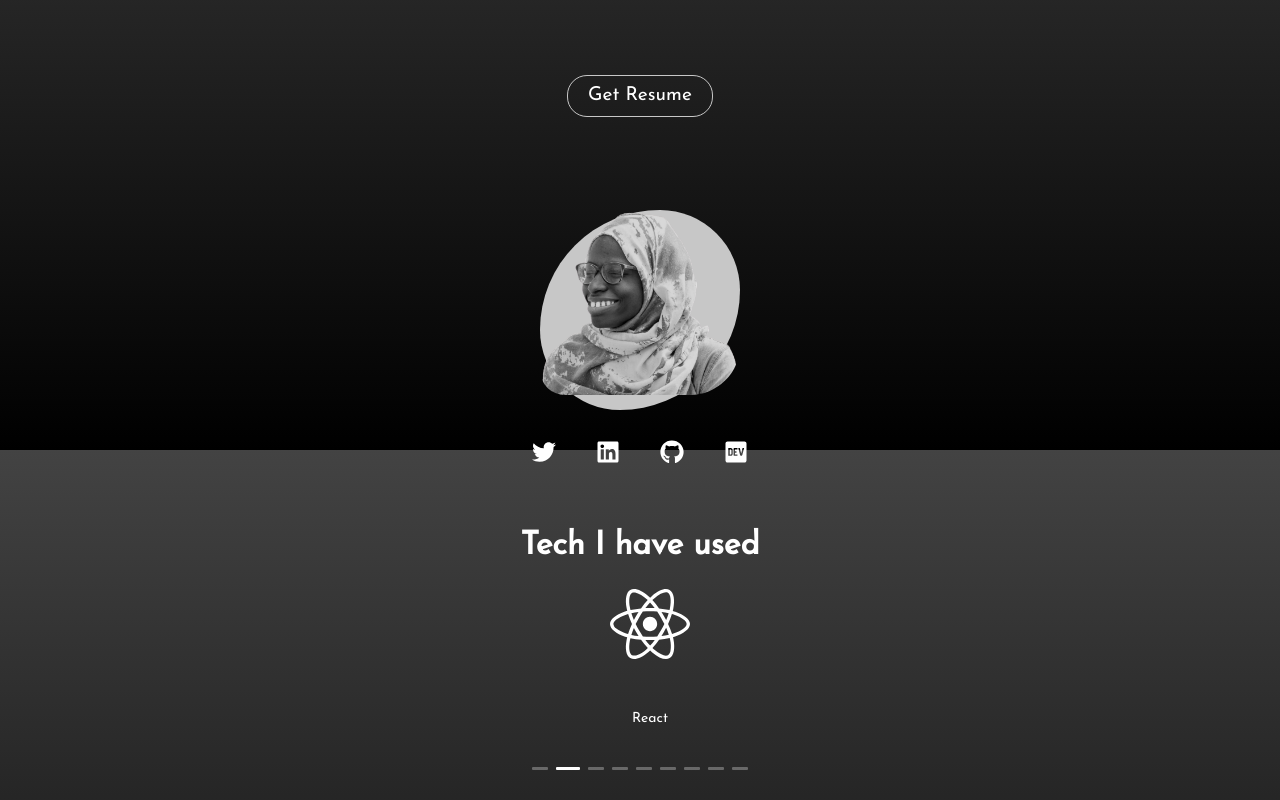
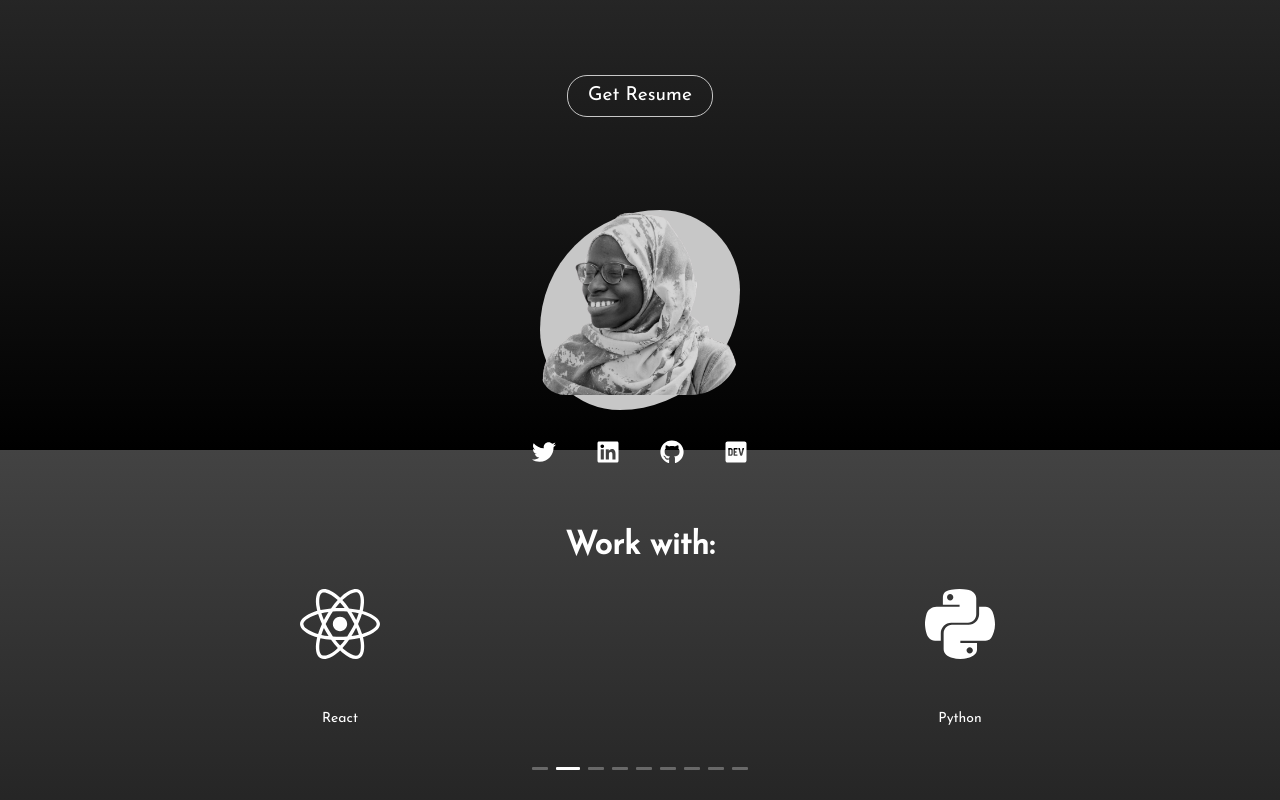
Before and after one commit to NabeelahY/Portfolio, a React (Create React App) app: page / in a window 1280 px wide. Shown: the part 350-1150 px from the top of the page. Built offline with nearby package versions, Linux system fonts and the light colour scheme.

Commit message:
Increase number of slides

```diff
--- a/src/components/Stacks.tsx
+++ b/src/components/Stacks.tsx
@@ -55,8 +55,13 @@ const stacks = [
 const Stacks: React.FC = () => {
   return (
     <StackStyles>
-      <h1>Tech I have used</h1>
-      <Carousel autoplay adaptiveHeight={true} className='slide'>
+      <h1>Work with:</h1>
+      <Carousel
+        autoplay
+        adaptiveHeight={true}
+        className="slide"
+        slidesToShow={2}
+      >
         {stacks.map((stack, idx) => (
           <IconStyles key={idx}>
             <div>{stack.icon}</div>
```
